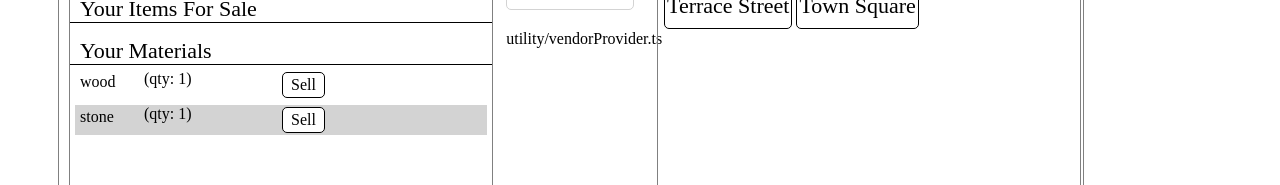
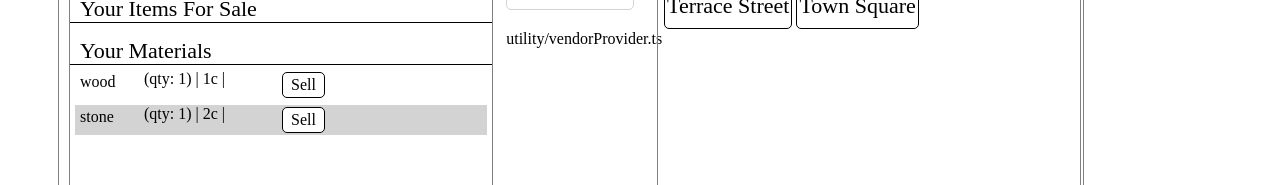
Before and after one commit to JFrederick25/Blacksmith-Life-v, an Angular app: page / in a window 1280 px wide. Both pictures are taken after a click on the button "Trading". Shown: the part 203-388 px from the top of the page. Built offline with nearby package versions, Linux system fonts and the light colour scheme.

Commit message:
3 files modified

```diff
--- a/src/app/components/crafting/crafting.component.html
+++ b/src/app/components/crafting/crafting.component.html
@@ -61,7 +61,7 @@
         *ngFor="let fItem of playerData.finishedItems; let i = index"
         style="margin: 10px 0 0 4px;"
       >
-        {{ i + 1 }}: {{ fItem.name }} Value: {{ fItem.value }}
+        {{ i + 1 }}: {{ fItem.name }} | {{ fItem.value }}c |
       </div>
     </div>
   </div>
@@ -94,7 +94,9 @@
       >
         {{ i + 1 }}: {{ formatDescription(item) }}
       </div>
-      <div class="value">{{getItemValue(item)}}c x{{itemEnhanceFactor(item)}} </div>
+      <div class="value">
+        {{ getItemValue(item) }}c x{{ itemEnhanceFactor(item) }}
+      </div>
 
       <ng-container
         *ngIf="selectedMenu === 'Improvement'"
--- a/src/app/components/trading/trading.component.html
+++ b/src/app/components/trading/trading.component.html
@@ -143,7 +143,7 @@
     </div>
     <div style="width: 10vw;">(qty: {{ getMatCount(mat, vendor) }})</div>
     <div style="width: 10vw;">
-      {{ getMatCost(mat, vendor) }}
+      | {{ getMatCost(mat, vendor) }}c |
     </div>
   </div>
 </ng-template>
@@ -163,7 +163,7 @@
     </div>
     <div style="width: 10vw;"></div>
     <div style="width: 10vw;">
-      {{ getShapeCost(shape, vendor) }}
+      | {{ getShapeCost(shape, vendor) }}c |
     </div>
   </div>
 </ng-template>
@@ -182,7 +182,7 @@
       [style.background-color]="alternateColor(i)"
     >
       <div style="height: 24px; line-height: 24px; width: 15vw;">
-        {{ item.name }} (value: {{ item.value }})
+        {{ item.name }} | {{ item.value }}c |
       </div>
       <div class="select" (click)="sellItemToVendor(item)">Sell</div>
     </div>
@@ -207,7 +207,7 @@
       >
         {{ mat }}
       </div>
-      <div style="width: 10vw;">(qty: {{ getPlayerMatCount(mat) }})</div>
+      <div style="width: 10vw;">(qty: {{ getPlayerMatCount(mat) }}) | {{getMaterialValue(mat)}}c | </div>
       <div class="select" (click)="sellMaterialToVendor(mat)">Sell</div>
     </div>
   </div>
--- a/src/app/components/trading/trading.component.ts
+++ b/src/app/components/trading/trading.component.ts
@@ -80,6 +80,10 @@ export class TradingComponent {
 
   getPlayerMatCount(mat: string): number {
     return this.playerData.knownMaterialQuantity.get(mat);
+  }
+
+  getMaterialValue(mat: string): number {
+    return lookupMaterialValue(mat);
   }
 
   get vendorList(): Vendor[] {
```
